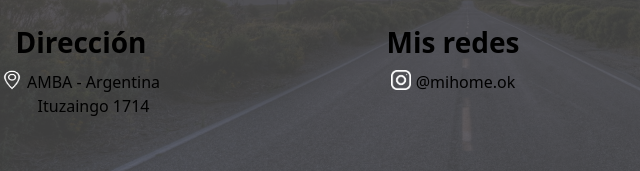
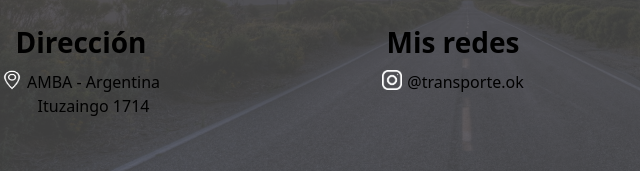
Before and after one commit to SperaSA/Entrega2, a plain HTML site: page pages/cotizacion.html in a window 1280 px wide. Shown: the part 2014-2185 px from the top of the page, 175-815 px from the left. Drawn offline with nearby package versions, Linux system fonts and the light colour scheme.

Commit message:
Arreglo final

```diff
--- a/pages/cotizacion.html
+++ b/pages/cotizacion.html
@@ -130,7 +130,7 @@
                     <ul class="list-inline">
                         <div class="foot i">
                             <img class="instagram" src="../img/instagram.png" alt="instagram" />
-                            <p>@mihome.ok</p>
+                            <p>@transporte.ok</p>
                         </div>
                     </ul>
                 </div>
```
